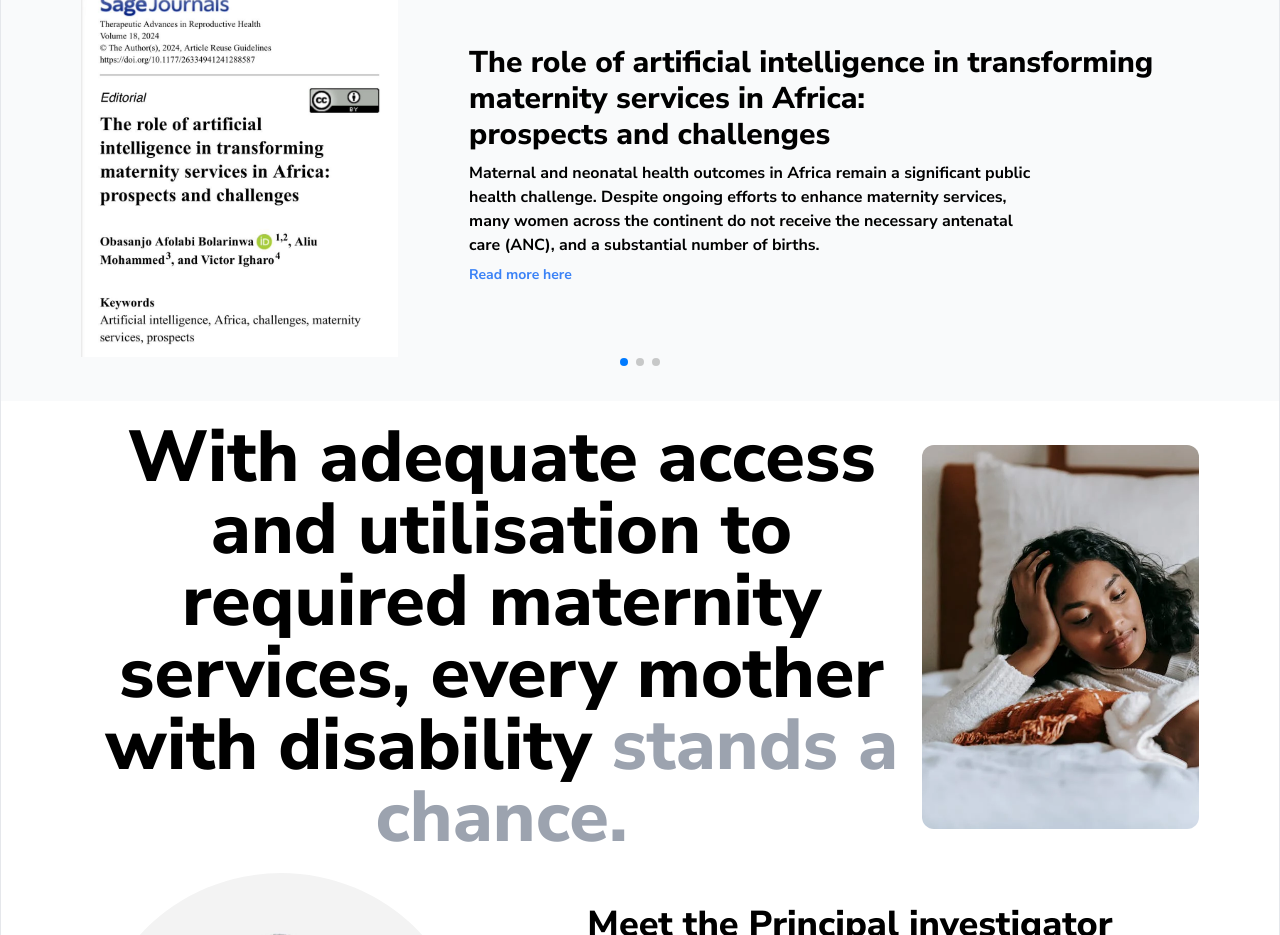
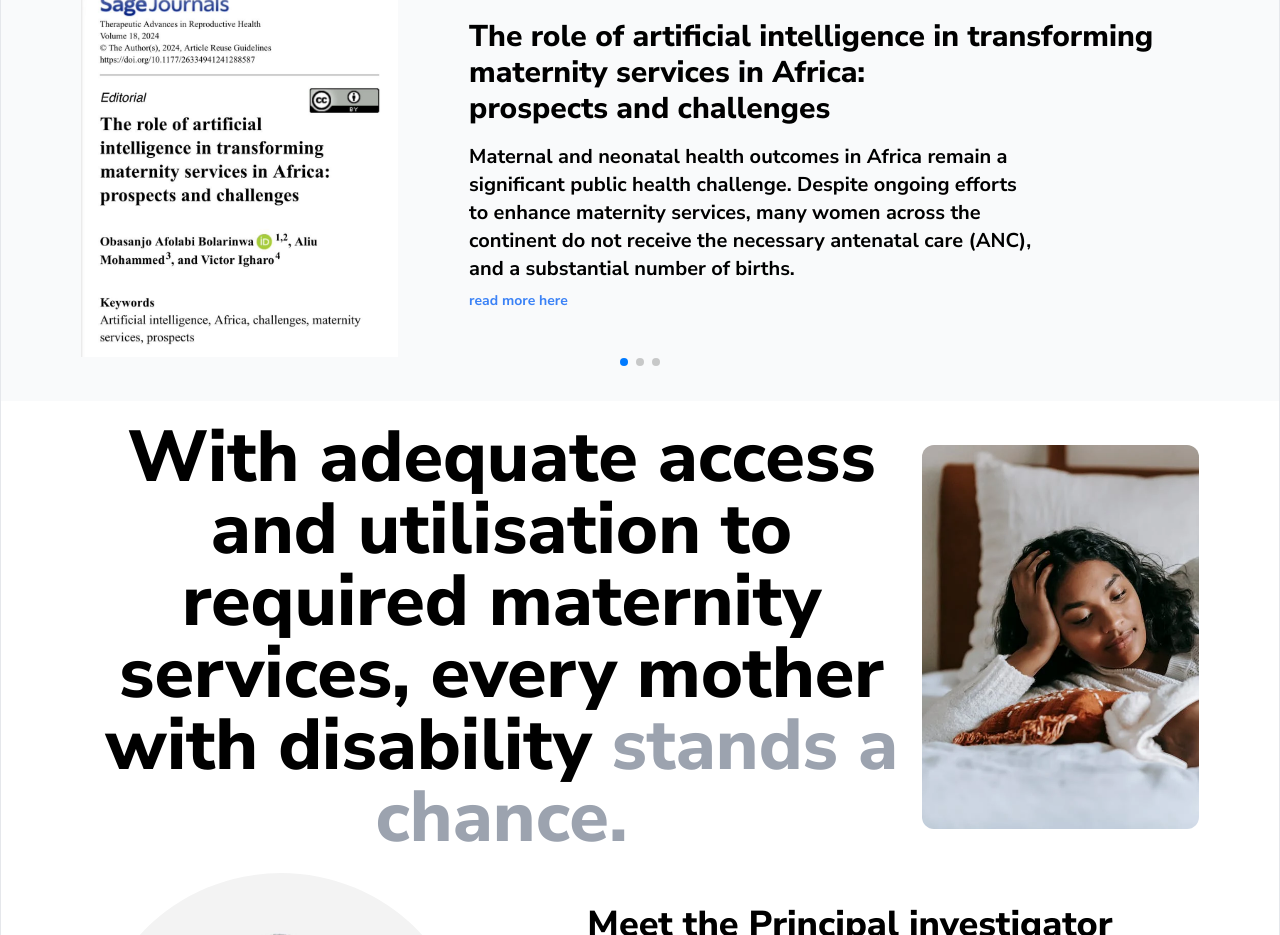
Before and after one commit to Cosmosvybes/disability_and_motherhood, a React (Vite) app: page / in a window 1280 px wide. Shown: the part 2540-3475 px from the top of the page. Built offline with nearby package versions, Linux system fonts and the light colour scheme; grey boxes are pictures that could not be loaded.

Commit message:
save padding changes

```diff
--- a/src/Components/Pages/Landing/Components/Card.tsx
+++ b/src/Components/Pages/Landing/Components/Card.tsx
@@ -11,7 +11,7 @@ const Card_ = ({
     <>
       <div className="flex justify-between max-md:w-full h-96 max-md:h-auto max-sm:h-auto max-sm:flex-col  max-md:flex-col ">
         <div
-          className="relative max-md:w-full  max-md:h-96 max-sm:h-96 flex items-center max-md:object-contain justify-center  h-96 max-md:py-2  w-1/2"
+          className="relative max-md:w-full  max-md:h-96  max-sm:h-60 flex items-center max-md:object-contain justify-center  h-96 max-md:py-0 w-1/2"
           style={{
             backgroundImage: `url(${image})`,
             backgroundRepeat: "no-repeat",
@@ -23,16 +23,16 @@ const Card_ = ({
           <h1 className="text-3xl max-sm:text-xl max-md:text-xl font-extrabold">
             {researchTitle}
           </h1>
-          <div className="relative w-4/5   max-sm:w-full bg-gray-white  text-left rounded-xl px-0 max-sm:px-1 py-2 h-auto">
-            <p className="text-black max-sm:text-sm tex-xl font-bold">
+          <div className="relative w-4/5   max-sm:w-full bg-gray-white mt-2 text-left rounded-xl px-0 max-sm:px-0 py-2 max-md:py-0 h-auto">
+            <p className="text-black max-sm:text-sm text-xl font-bold">
               {content}
             </p>{" "}
           </div>
           <a
-            className="text-blue-500  max-sm:text-sm text-sm font-bold"
+            className="text-blue-500 max-sm:px-0  max-sm:text-sm text-sm font-bold"
             href="https://journals.sagepub.com/doi/epub/10.1177/26334941241288587"
           >
-            Read more here
+            read more here
           </a>
         </div>
       </div>
```
